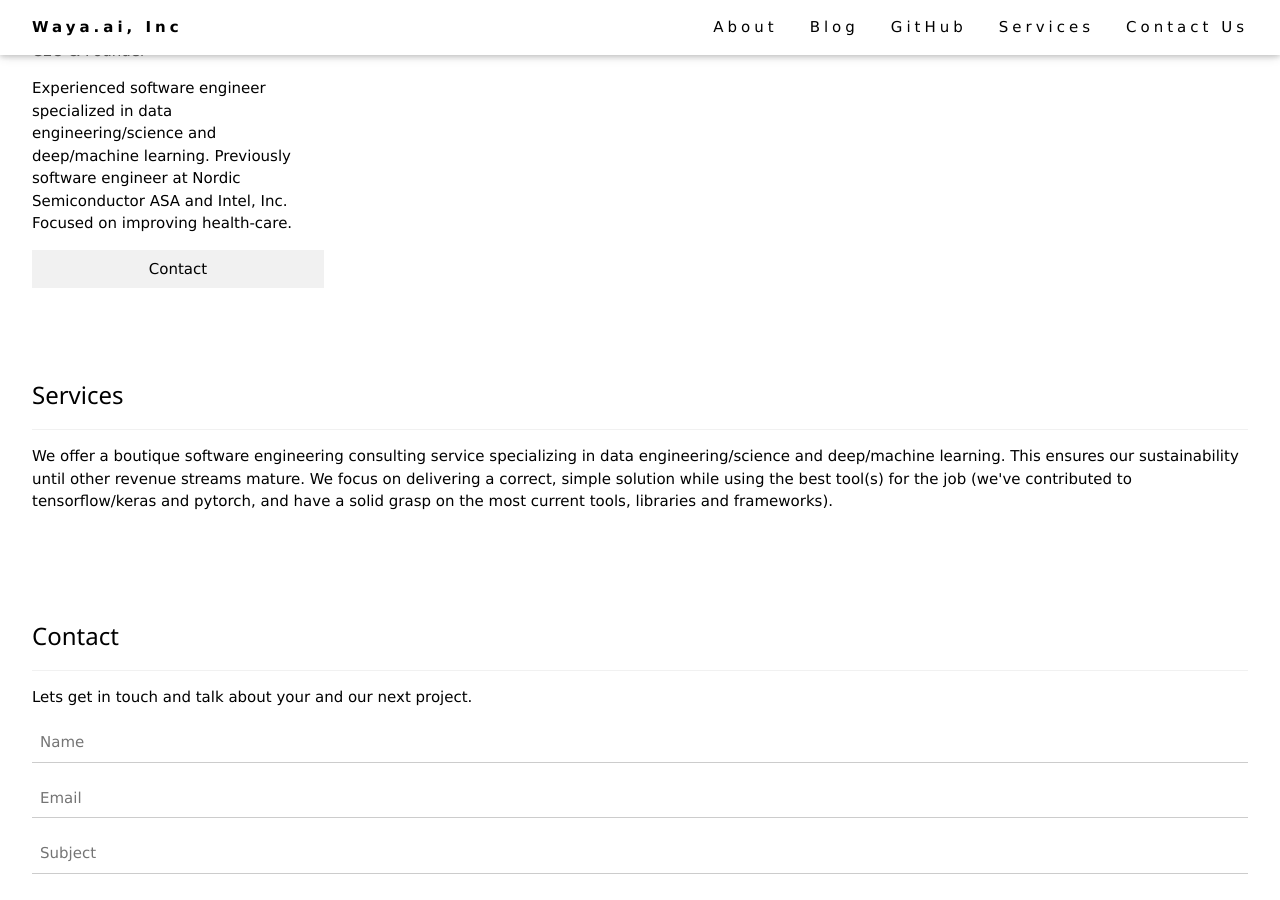
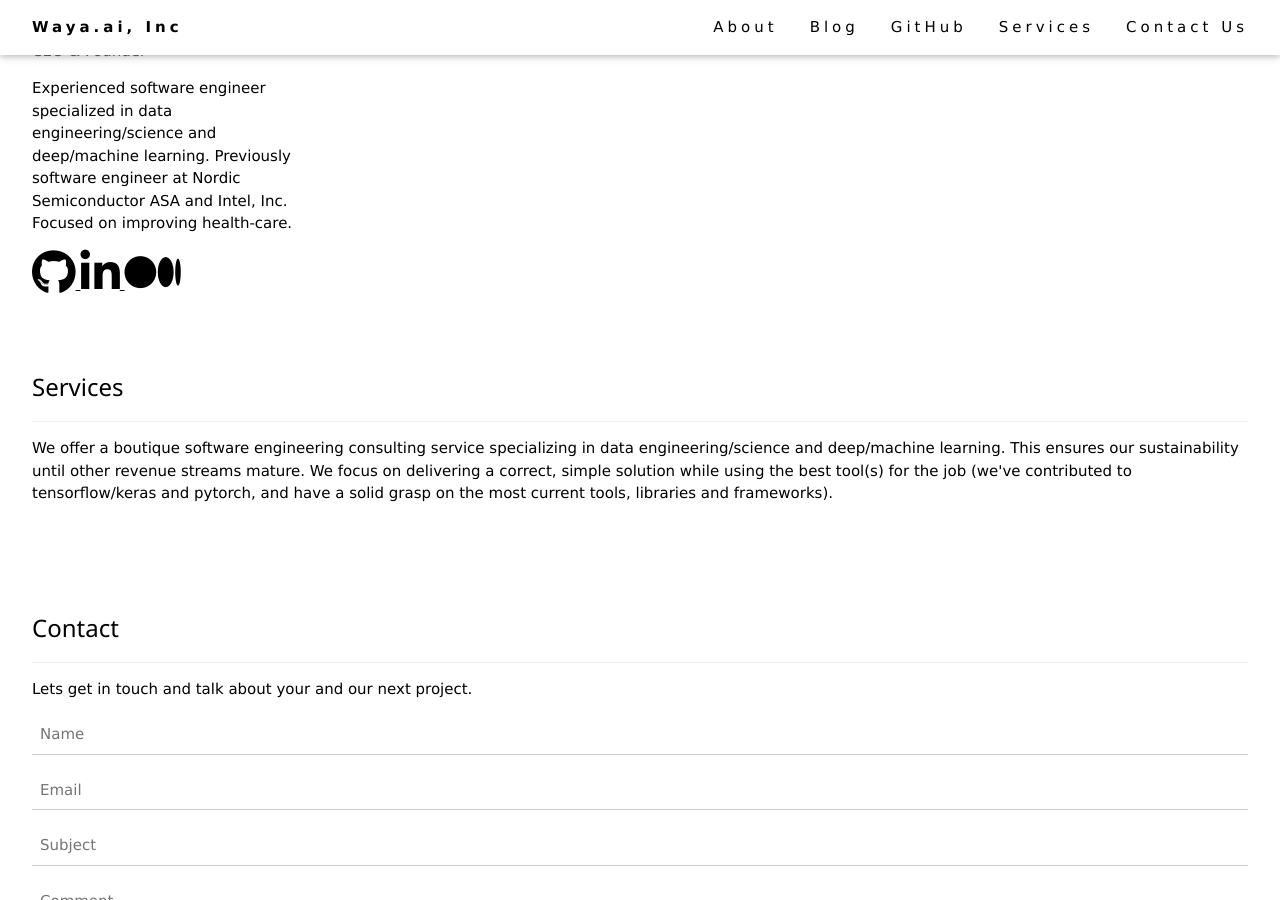
Before and after one commit to wayaai/Waya.ai, a Jekyll site: the page built from README.md, in a window 1280 px wide and 900 px high, scrolled down 1299 px. Built offline with Jekyll 4.4.1, drawn with Linux system fonts in a browser that asks for light colours; nearby versions of some CDN libraries; our own code applies the rules of GitHub Pages for plain Markdown files.

Commit message:
Update default.html

```diff
--- a/_layouts/default.html
+++ b/_layouts/default.html
@@ -1,6 +1,7 @@
 <!DOCTYPE html>
 <html>
 <title>Waya.ai, Inc</title>
+<script src="https://use.fontawesome.com/39b823b81d.js"></script>
 <meta charset="UTF-8">
 <link rel="shortcut icon" type="image/png" href="https://github.com/wayaai/Waya.ai/raw/master/resources/favicon.png">
 <meta name="viewport" content="width=device-width, initial-scale=1">
@@ -44,7 +45,17 @@
       <h3>Michael Dietz</h3>
       <p class="w3-opacity">CEO & Founder</p>
       <p>Experienced software engineer specialized in data engineering/science and deep/machine learning. Previously software engineer at Nordic Semiconductor ASA and Intel, Inc. Focused on improving health-care. </p>
-      <p><button class="w3-button w3-light-grey w3-block">Contact</button></p>
+        <div>
+          <a href="https://github.com/mjdietzx">
+            <i class="fa fa-github fa-3x" aria-hidden="true"></i>
+          </a>
+          <a href="https://www.linkedin.com/in/michael-dietz-40518365">
+            <i class="fa fa-linkedin fa-3x" aria-hidden="true"></i>
+          </a>
+          <a href="https://medium.com/@waya.ai">
+            <i class="fa fa-medium fa-3x" aria-hidden="true"></i>
+          </a>
+      </div>
     </div>
   </div>
 
```
